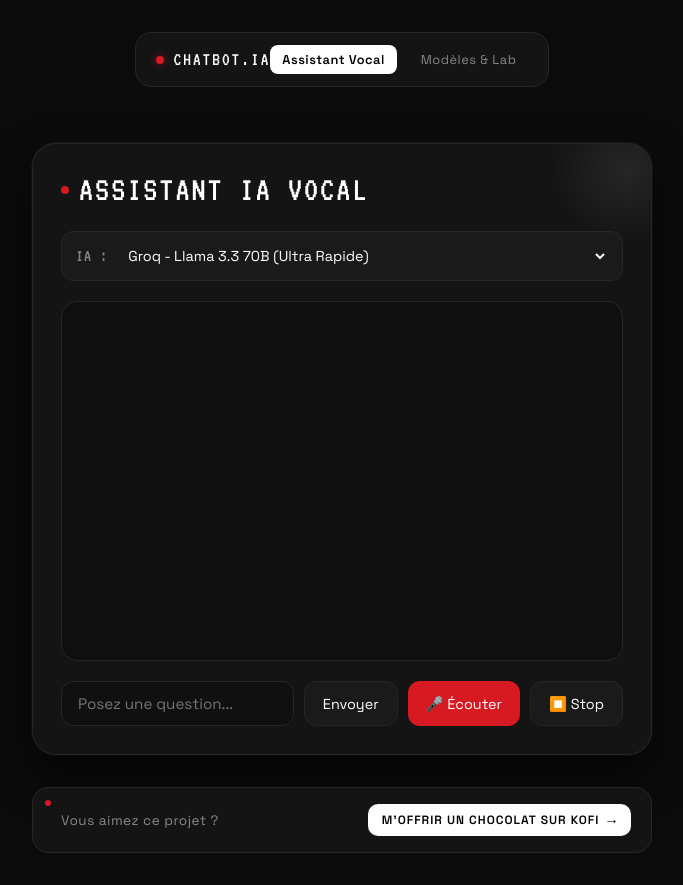
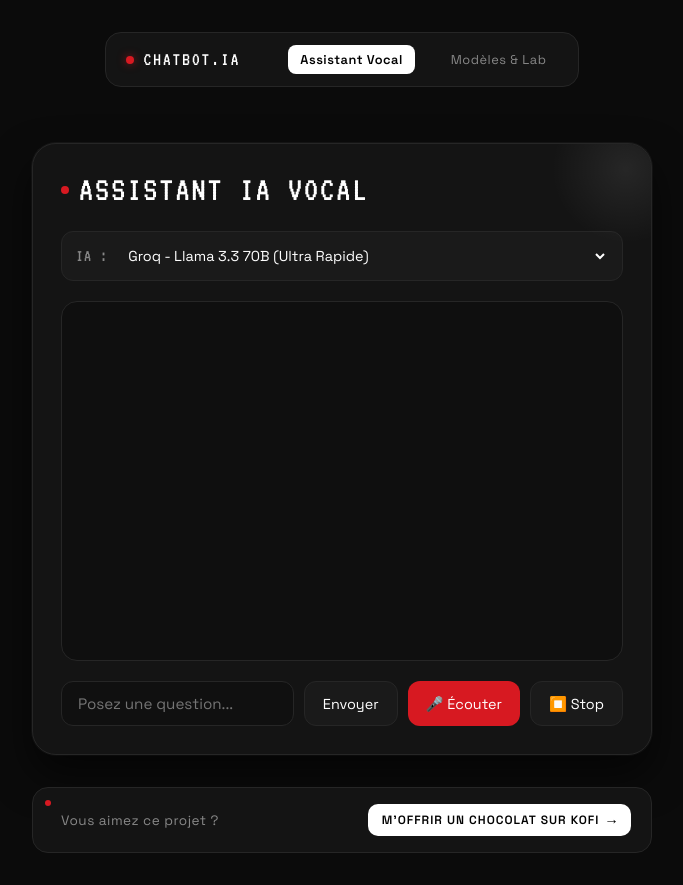
Before and after one commit to ks-tang/ChatbotIA, a website: page public/index.html in a window 1280 px wide. Shown: the whole page, without its empty margins (298-981 px from the left). Drawn offline with Linux system fonts and the light colour scheme.

Commit message:
header gap

```diff
--- a/public/style.css
+++ b/public/style.css
@@ -266,7 +266,9 @@ button:hover {
 
 .nav-links {
   display: flex;
-  gap: 12px;
+  align-items: center;
+  gap: 1.5rem;
+  margin-left: 3rem;
 }
 
 .nav-item {
```
